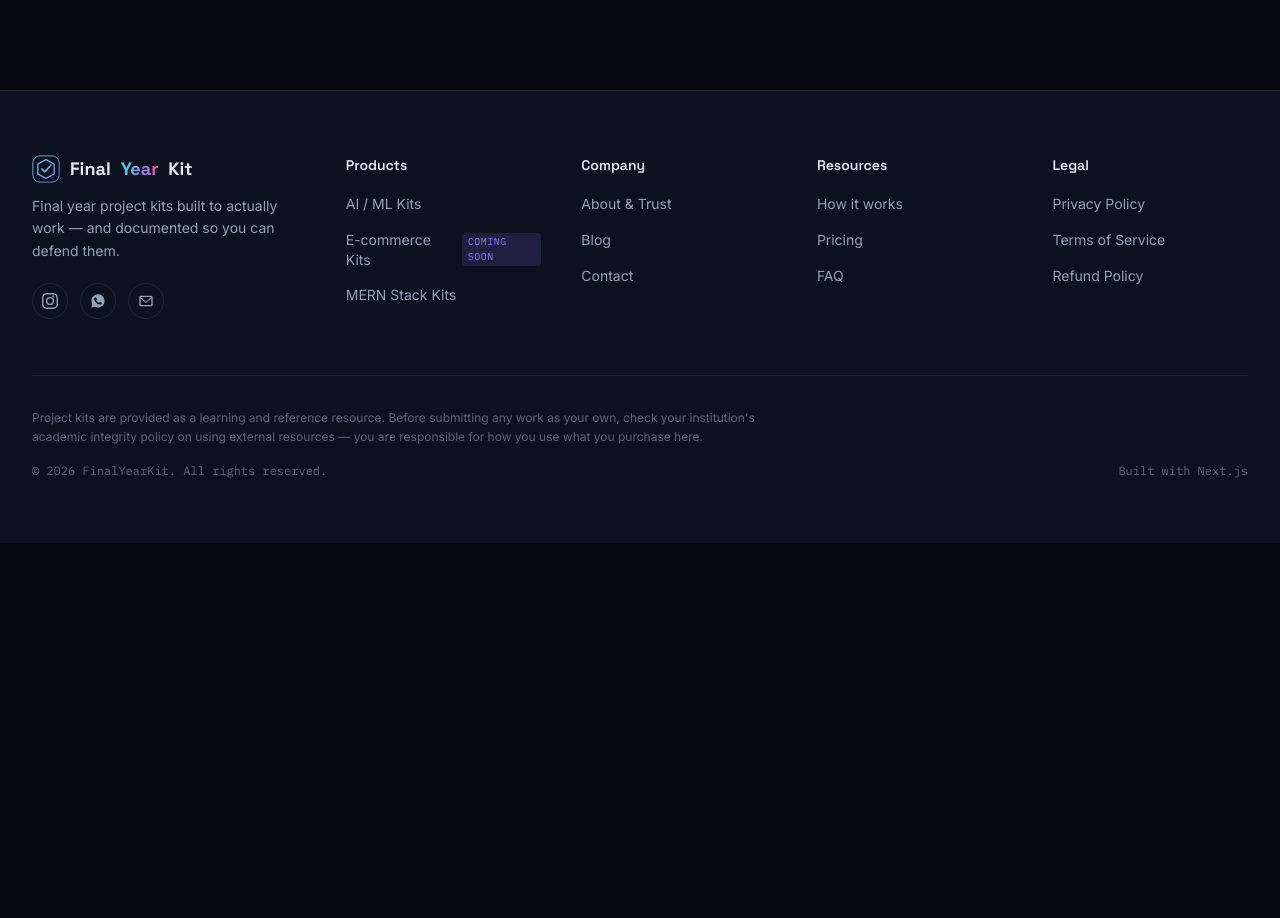
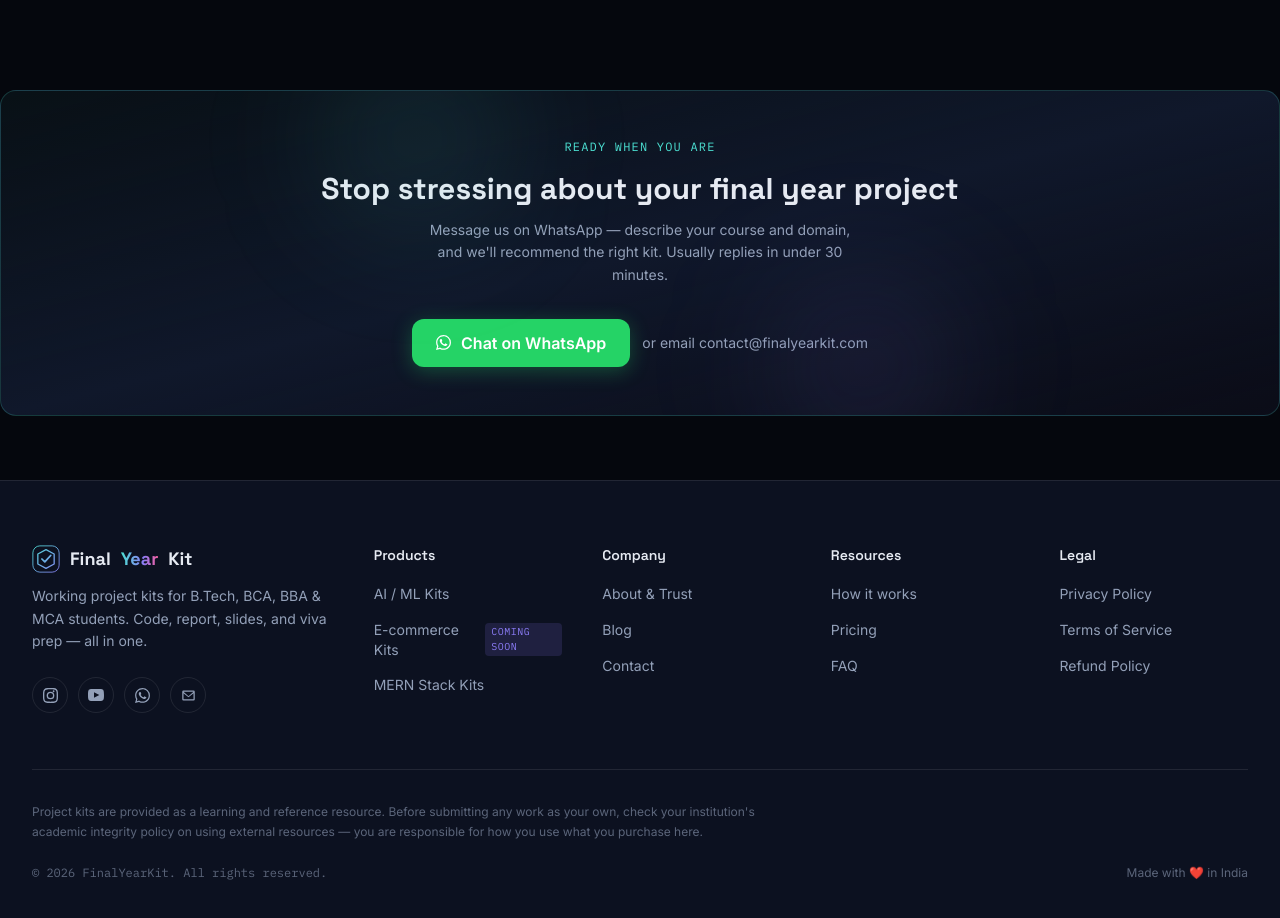
Before and after one commit to pixelxpr/project-kits-website, a Next.js app: page / in a window 1280 px wide. Shown: the part 8080-8998 px from the top of the page. Before the commit the page ends 8623 px from the top, so only its background shows below. Built offline with nearby package versions, Linux system fonts and the light colour scheme.

Commit message:
feat: revamp footer — pre-footer CTA strip, YouTube icon, Made in India, better copy

```diff
--- a/components/Footer.tsx
+++ b/components/Footer.tsx
@@ -2,55 +2,148 @@ import Link from "next/link";
 import Image from "next/image";
 import { site } from "@/lib/site";
 
-function SocialIcon({ href, label, path }: { href: string; label: string; path: string }) {
+// ── Social icon component ────────────────────────────────────────────────────
+function SocialIcon({
+  href,
+  label,
+  children,
+}: {
+  href: string;
+  label: string;
+  children: React.ReactNode;
+}) {
   return (
     <a
       href={href}
       target="_blank"
       rel="noopener noreferrer"
       aria-label={label}
-      className="h-9 w-9 rounded-full border border-border flex items-center justify-center text-text-muted hover:text-cyan hover:border-cyan/40 transition-colors"
+      className="h-9 w-9 rounded-full border border-border flex items-center justify-center text-text-muted hover:text-cyan hover:border-cyan/40 hover:bg-cyan/5 transition-all duration-200"
     >
-      <svg width="16" height="16" viewBox="0 0 24 24" fill="currentColor">
-        <path d={path} />
-      </svg>
+      {children}
     </a>
   );
 }
 
-const ICONS = {
-  instagram:
-    "M12 2.16c3.2 0 3.58.01 4.85.07 3.25.15 4.77 1.69 4.92 4.92.06 1.27.07 1.65.07 4.85s-.01 3.58-.07 4.85c-.15 3.23-1.66 4.77-4.92 4.92-1.27.06-1.64.07-4.85.07s-3.58-.01-4.85-.07c-3.26-.15-4.77-1.7-4.92-4.92-.06-1.27-.07-1.65-.07-4.85s.01-3.58.07-4.85C2.38 3.9 3.9 2.38 7.15 2.23 8.42 2.17 8.8 2.16 12 2.16zM12 0C8.74 0 8.33.01 7.05.07 2.7.27.27 2.7.07 7.05.01 8.33 0 8.74 0 12s.01 3.67.07 4.95c.2 4.35 2.63 6.78 6.98 6.98C8.33 23.99 8.74 24 12 24s3.67-.01 4.95-.07c4.35-.2 6.78-2.63 6.98-6.98.06-1.28.07-1.69.07-4.95s-.01-3.67-.07-4.95c-.2-4.35-2.63-6.78-6.98-6.98C15.67.01 15.26 0 12 0zm0 5.84A6.16 6.16 0 1 0 12 18.16 6.16 6.16 0 0 0 12 5.84zm0 10.16a4 4 0 1 1 0-8 4 4 0 0 1 0 8zm6.41-10.84a1.44 1.44 0 1 1-2.88 0 1.44 1.44 0 0 1 2.88 0z",
-  whatsapp:
-    "M12.04 2C6.58 2 2.13 6.45 2.13 11.91c0 1.75.46 3.45 1.32 4.95L2 22l5.29-1.39c1.44.79 3.06 1.2 4.72 1.2h.01c5.46 0 9.91-4.45 9.91-9.91C21.93 6.44 17.5 2 12.04 2zm5.83 14.02c-.24.68-1.4 1.32-1.93 1.4-.5.08-1.13.11-1.82-.11-.42-.13-.96-.31-1.65-.6-2.9-1.25-4.8-4.17-4.94-4.36-.14-.19-1.18-1.57-1.18-3 0-1.42.75-2.13 1.01-2.42.27-.29.58-.36.78-.36.19 0 .39 0 .56.01.18.01.42-.07.66.5.24.58.83 2 .9 2.15.07.15.12.32.02.51-.09.19-.14.31-.28.48-.14.16-.29.36-.42.48-.14.13-.28.28-.12.55.16.27.72 1.19 1.55 1.93 1.06.95 1.96 1.24 2.23 1.38.27.14.43.12.59-.07.16-.19.68-.79.86-1.06.18-.27.36-.22.6-.13.24.09 1.55.73 1.82.87.27.13.44.19.51.3.07.11.07.63-.17 1.32z",
-  mail: "M20 4H4a2 2 0 0 0-2 2v12a2 2 0 0 0 2 2h16a2 2 0 0 0 2-2V6a2 2 0 0 0-2-2zm0 2v.01L12 13 4 6.01V6h16zM4 18V8.24l8 6.66 8-6.66V18H4z",
-};
+// ── Icon paths ───────────────────────────────────────────────────────────────
+const InstagramIcon = () => (
+  <svg width="15" height="15" viewBox="0 0 24 24" fill="currentColor">
+    <path d="M12 2.16c3.2 0 3.58.01 4.85.07 3.25.15 4.77 1.69 4.92 4.92.06 1.27.07 1.65.07 4.85s-.01 3.58-.07 4.85c-.15 3.23-1.66 4.77-4.92 4.92-1.27.06-1.64.07-4.85.07s-3.58-.01-4.85-.07c-3.26-.15-4.77-1.7-4.92-4.92-.06-1.27-.07-1.65-.07-4.85s.01-3.58.07-4.85C2.38 3.9 3.9 2.38 7.15 2.23 8.42 2.17 8.8 2.16 12 2.16zM12 0C8.74 0 8.33.01 7.05.07 2.7.27.27 2.7.07 7.05.01 8.33 0 8.74 0 12s.01 3.67.07 4.95c.2 4.35 2.63 6.78 6.98 6.98C8.33 23.99 8.74 24 12 24s3.67-.01 4.95-.07c4.35-.2 6.78-2.63 6.98-6.98.06-1.28.07-1.69.07-4.95s-.01-3.67-.07-4.95c-.2-4.35-2.63-6.78-6.98-6.98C15.67.01 15.26 0 12 0zm0 5.84A6.16 6.16 0 1 0 12 18.16 6.16 6.16 0 0 0 12 5.84zm0 10.16a4 4 0 1 1 0-8 4 4 0 0 1 0 8zm6.41-10.84a1.44 1.44 0 1 1-2.88 0 1.44 1.44 0 0 1 2.88 0z" />
+  </svg>
+);
 
+const YouTubeIcon = () => (
+  <svg width="16" height="16" viewBox="0 0 24 24" fill="currentColor">
+    <path d="M19.615 3.184c-3.604-.246-11.631-.245-15.23 0-3.897.266-4.356 2.62-4.385 8.816.029 6.185.484 8.549 4.385 8.816 3.6.245 11.626.246 15.23 0 3.897-.266 4.356-2.62 4.385-8.816-.029-6.185-.484-8.549-4.385-8.816zm-10.615 12.816v-8l8 3.993-8 4.007z" />
+  </svg>
+);
+
+const WhatsAppIcon = () => (
+  <svg width="15" height="15" viewBox="0 0 24 24" fill="currentColor">
+    <path d="M17.472 14.382c-.297-.149-1.758-.867-2.03-.967-.273-.099-.471-.148-.67.15-.197.297-.767.966-.94 1.164-.173.199-.347.223-.644.075-.297-.15-1.255-.463-2.39-1.475-.883-.788-1.48-1.761-1.653-2.059-.173-.297-.018-.458.13-.606.134-.133.298-.347.446-.52.149-.174.198-.298.298-.497.099-.198.05-.371-.025-.52-.075-.149-.669-1.612-.916-2.207-.242-.579-.487-.5-.669-.51-.173-.008-.371-.01-.57-.01-.198 0-.52.074-.792.372-.272.297-1.04 1.016-1.04 2.479 0 1.462 1.065 2.875 1.213 3.074.149.198 2.096 3.2 5.077 4.487.709.306 1.262.489 1.694.625.712.227 1.36.195 1.871.118.571-.085 1.758-.719 2.006-1.413.248-.694.248-1.289.173-1.413-.074-.124-.272-.198-.57-.347m-5.421 7.403h-.004a9.87 9.87 0 01-5.031-1.378l-.361-.214-3.741.982.998-3.648-.235-.374a9.86 9.86 0 01-1.51-5.26c.001-5.45 4.436-9.884 9.888-9.884 2.64 0 5.122 1.03 6.988 2.898a9.825 9.825 0 012.893 6.994c-.003 5.45-4.437 9.884-9.885 9.884m8.413-18.297A11.815 11.815 0 0012.05 0C5.495 0 .16 5.335.157 11.892c0 2.096.547 4.142 1.588 5.945L.057 24l6.305-1.654a11.882 11.882 0 005.683 1.448h.005c6.554 0 11.89-5.335 11.893-11.893a11.821 11.821 0 00-3.48-8.413z" />
+  </svg>
+);
+
+const MailIcon = () => (
+  <svg width="15" height="15" viewBox="0 0 24 24" fill="currentColor">
+    <path d="M20 4H4a2 2 0 0 0-2 2v12a2 2 0 0 0 2 2h16a2 2 0 0 0 2-2V6a2 2 0 0 0-2-2zm0 2v.01L12 13 4 6.01V6h16zM4 18V8.24l8 6.66 8-6.66V18H4z" />
+  </svg>
+);
+
+// ── Footer ───────────────────────────────────────────────────────────────────
 export default function Footer() {
+  const waUrl = `https://wa.me/${site.whatsappNumber}?text=${encodeURIComponent(site.whatsappDefaultMessage)}`;
+
   return (
-    <footer className="border-t border-border bg-void-raised mt-32">
+    <footer className="mt-32">
+
+      {/* Pre-footer CTA strip */}
+      <div className="mx-4 sm:mx-8 lg:mx-auto lg:max-w-7xl">
+        <div className="rounded-2xl border border-cyan/20 bg-gradient-to-br from-cyan/5 via-void-card to-violet/5 px-8 py-12 text-center relative overflow-hidden">
+          {/* Glow blobs */}
+          <div className="absolute -top-12 left-1/4 w-48 h-48 bg-cyan/10 rounded-full blur-3xl pointer-events-none" />
+          <div className="absolute -bottom-12 right-1/4 w-48 h-48 bg-violet/10 rounded-full blur-3xl pointer-events-none" />
+
+          <p className="font-mono text-xs uppercase tracking-widest text-cyan mb-4">
+            Ready when you are
+          </p>
+          <h2 className="font-display text-2xl sm:text-3xl font-bold text-text mb-3">
+            Stop stressing about your final year project
+          </h2>
+          <p className="text-text-muted text-sm max-w-md mx-auto mb-8 leading-relaxed">
+            Message us on WhatsApp — describe your course and domain, and we&apos;ll recommend the right kit. Usually replies in under 30 minutes.
+          </p>
+          <div className="flex flex-col sm:flex-row items-center justify-center gap-3">
+            <a
+              href={waUrl}
+              target="_blank"
+              rel="noopener noreferrer"
+              className="inline-flex items-center gap-2.5 bg-[#25D366] hover:bg-[#22c55e] text-white font-semibold px-6 py-3 rounded-xl transition-all duration-200 shadow-[0_4px_20px_rgba(37,211,102,0.3)] hover:shadow-[0_4px_28px_rgba(37,211,102,0.45)] hover:-translate-y-0.5"
+            >
+              <WhatsAppIcon />
+              Chat on WhatsApp
+            </a>
+            <a
+              href={`mailto:${site.email}`}
+              className="inline-flex items-center gap-2 text-sm text-text-muted hover:text-text transition-colors"
+            >
+              or email {site.email}
+            </a>
+          </div>
+        </div>
+      </div>
+
+      {/* Main footer */}
+      <div className="border-t border-border bg-void-raised mt-16">
         <div className="mx-auto max-w-7xl px-5 sm:px-8 py-16">
-        <div className="grid md:grid-cols-[1.4fr_1fr_1fr_1fr_1fr] gap-10">
+          <div className="grid md:grid-cols-[1.6fr_1fr_1fr_1fr_1fr] gap-10">
+
+            {/* Brand column */}
             <div>
               <Link href="/" className="font-display font-bold text-lg text-text flex items-center gap-2.5">
                 <Image src="/logo-icon.svg" alt="" width={28} height={28} className="rounded-md" />
                 Final<span className="text-gradient">Year</span>Kit
               </Link>
-            <p className="text-sm text-text-muted mt-3 max-w-xs leading-relaxed">{site.tagline}</p>
-            <div className="flex items-center gap-3 mt-5">
-              {site.instagramHandle && <SocialIcon href={`https://instagram.com/${site.instagramHandle}`} label="Instagram" path={ICONS.instagram} />}
-              {site.whatsappNumber && <SocialIcon href={`https://wa.me/${site.whatsappNumber}`} label="WhatsApp" path={ICONS.whatsapp} />}
-              {site.email && <SocialIcon href={`mailto:${site.email}`} label="Email" path={ICONS.mail} />}
+              <p className="text-sm text-text-muted mt-3 max-w-xs leading-relaxed">
+                Working project kits for B.Tech, BCA, BBA &amp; MCA students. Code, report, slides, and viva prep — all in one.
+              </p>
+
+              {/* Social row */}
+              <div className="flex items-center gap-2.5 mt-6">
+                {site.instagramHandle && (
+                  <SocialIcon href={`https://instagram.com/${site.instagramHandle}`} label="Instagram">
+                    <InstagramIcon />
+                  </SocialIcon>
+                )}
+                {site.youtubeHandle && (
+                  <SocialIcon href={`https://www.youtube.com/@${site.youtubeHandle}`} label="YouTube">
+                    <YouTubeIcon />
+                  </SocialIcon>
+                )}
+                {site.whatsappNumber && (
+                  <SocialIcon href={waUrl} label="WhatsApp">
+                    <WhatsAppIcon />
+                  </SocialIcon>
+                )}
+                {site.email && (
+                  <SocialIcon href={`mailto:${site.email}`} label="Email">
+                    <MailIcon />
+                  </SocialIcon>
+                )}
               </div>
             </div>
 
+            {/* Link columns */}
             {site.footer.columns.map((col) => (
               <div key={col.title}>
                 <p className="font-display text-sm font-semibold text-text mb-4">{col.title}</p>
                 <ul className="space-y-3">
                   {col.links.map((link) => (
                     <li key={link.label}>
-                    <Link href={link.href} className="text-sm text-text-muted hover:text-cyan transition-colors inline-flex items-center gap-2">
+                      <Link
+                        href={link.href}
+                        className="text-sm text-text-muted hover:text-cyan transition-colors inline-flex items-center gap-2"
+                      >
                         {link.label}
                         {"badge" in link && link.badge && (
                           <span className="font-mono text-[10px] uppercase tracking-wider bg-violet/15 text-violet px-1.5 py-0.5 rounded-sm">
@@ -65,13 +158,19 @@ export default function Footer() {
             ))}
           </div>
 
-        <div className="mt-14 pt-8 border-t border-border flex flex-col gap-4">
-          <p className="text-xs text-text-faint leading-relaxed max-w-3xl">{site.footer.disclaimer}</p>
+          {/* Bottom bar */}
+          <div className="mt-14 pt-8 border-t border-border">
+            <p className="text-xs text-text-faint leading-relaxed max-w-3xl mb-6">
+              {site.footer.disclaimer}
+            </p>
             <div className="flex flex-col sm:flex-row items-start sm:items-center justify-between gap-3">
               <p className="text-xs text-text-faint font-mono">
                 &copy; {new Date().getFullYear()} {site.brandName}. All rights reserved.
               </p>
-            <p className="text-xs text-text-faint font-mono">Built with Next.js</p>
+              <p className="text-xs text-text-faint">
+                Made with ❤️ in India
+              </p>
+            </div>
           </div>
         </div>
       </div>
--- a/lib/site.ts
+++ b/lib/site.ts
@@ -23,6 +23,7 @@ export const site = {
 
   // Social handles
   instagramHandle: "pixelxpr",
+  youtubeHandle: "FinalYearKit",
   // GitHub / LinkedIn not active — remove from footer if you don't want them shown
   githubHandle: "",
   linkedinHandle: "",
```
Lines whose indentation alone changed are shown as unchanged.
